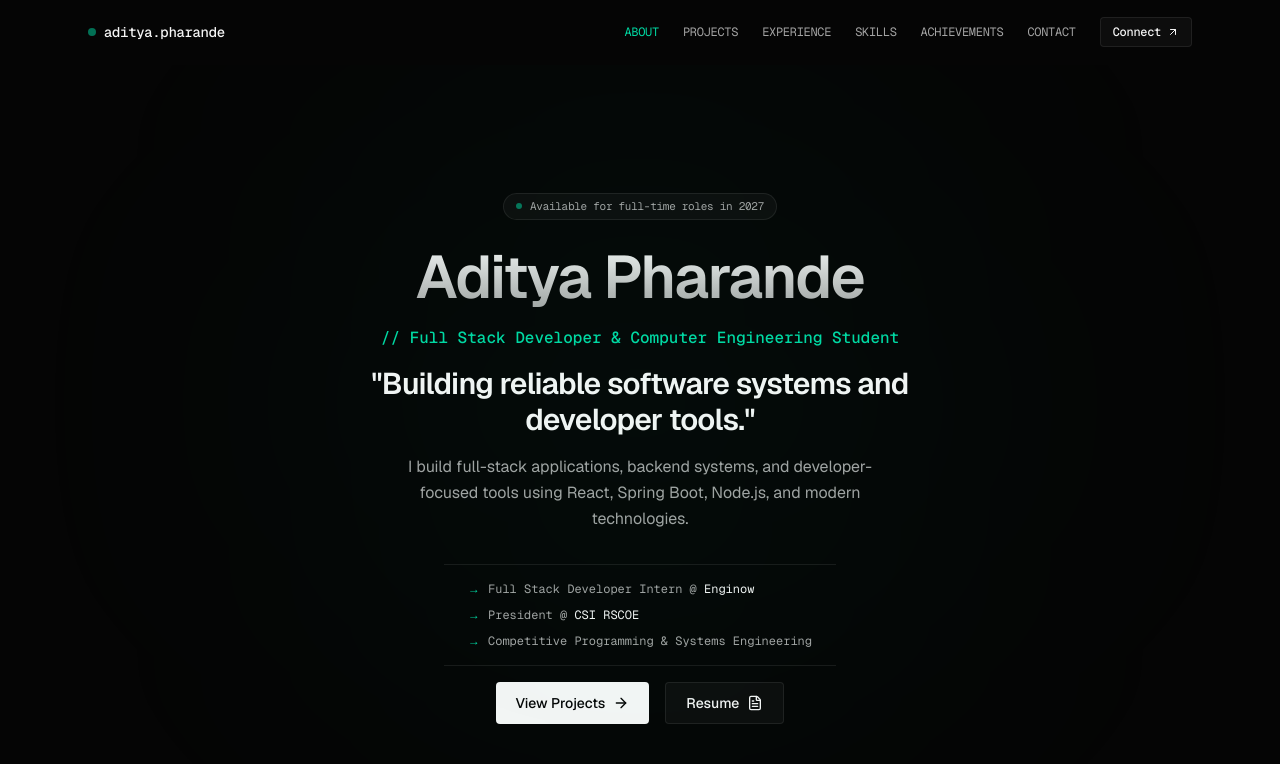
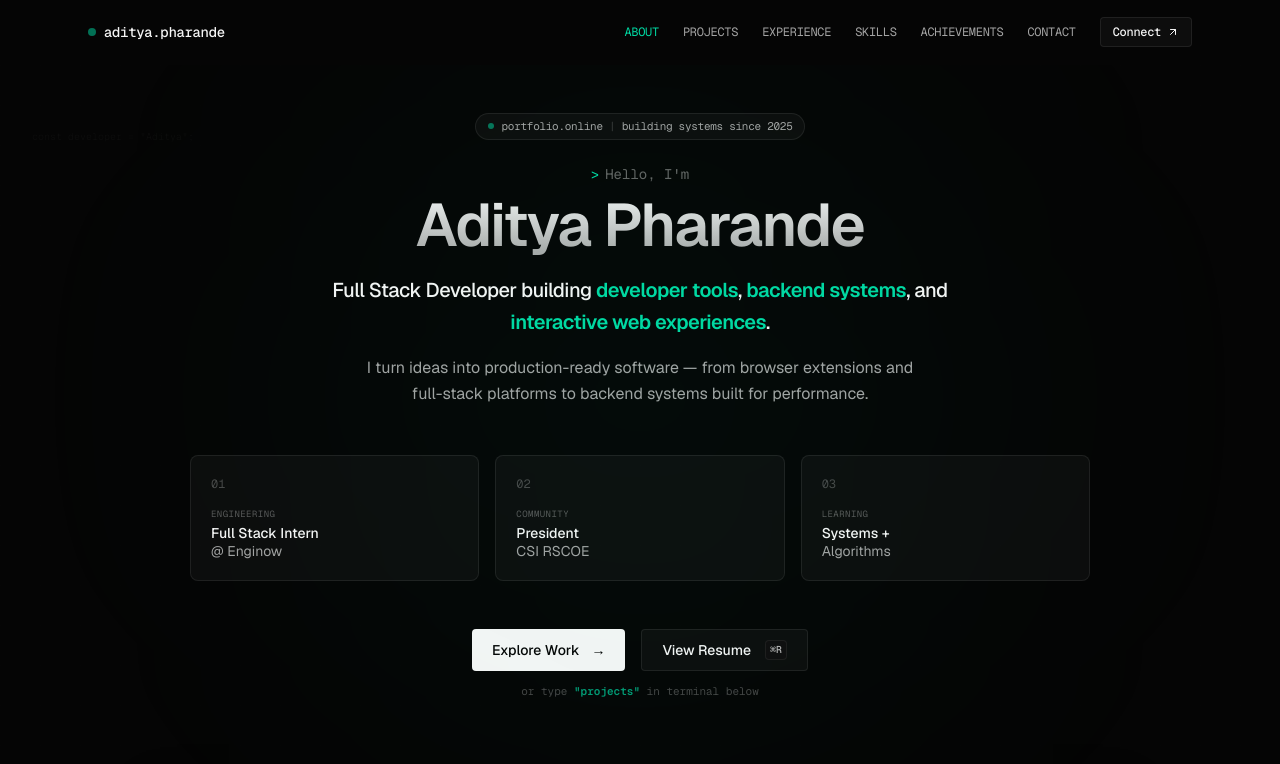
Before and after one commit to aditya-codes-git/Portfolio, a Next.js app: page / in a window 1280 px wide. Shown: the top 764 px of the page. Built offline with nearby package versions, Linux system fonts and the light colour scheme.

Commit message:
feat: UI improvements

```diff
--- a/src/components/features/Terminal.tsx
+++ b/src/components/features/Terminal.tsx
@@ -195,7 +195,7 @@ export const Terminal: React.FC = () => {
     <div
       onClick={handleTerminalClick}
       className={cn(
-        "w-full max-w-[1000px] h-[400px] md:h-[500px] bg-card border shadow-2xl overflow-hidden font-mono text-sm leading-relaxed rounded-md cursor-pointer flex flex-col transition-colors duration-200 text-left",
+        "w-full max-w-[1000px] h-[400px] md:h-[500px] bg-card border shadow-2xl overflow-hidden font-mono text-sm leading-relaxed rounded-md cursor-text flex flex-col transition-colors duration-200 text-left",
         isFocused ? "border-accent/30" : "border-border-subtle"
       )}
     >
@@ -230,10 +230,12 @@ export const Terminal: React.FC = () => {
               <span className="font-semibold text-[#F5F5F5] whitespace-pre break-all">
                 {rawInput}
                 {isFocused && (
-                  <span className={cn(
-                    "inline-block w-1.5 h-4 bg-accent ml-0.5 align-middle transition-opacity duration-100",
-                    showCursor ? "opacity-100" : "opacity-0"
-                  )} />
+                  <span
+                    className="text-accent select-none ml-0.5 font-bold"
+                    style={{ animation: 'blink 1s step-start infinite' }}
+                  >
+                    |
+                  </span>
                 )}
               </span>
             )}
--- a/src/components/sections/Hero.tsx
+++ b/src/components/sections/Hero.tsx
@@ -1,84 +1,175 @@
 "use client";
 
 import React from "react";
-import { ArrowRight, FileText } from "lucide-react";
 import { Button } from "@/components/ui/Button";
 import { Terminal } from "@/components/features/Terminal";
 import { motion } from "framer-motion";
 
 export const Hero: React.FC = () => {
-  const introFadeProps = {
-    initial: { opacity: 0, y: 15 },
+  const statusFadeProps = {
+    initial: { opacity: 0, y: 10 },
     animate: { opacity: 1, y: 0 },
-    transition: { duration: 0.6, ease: [0.16, 1, 0.3, 1] as const }
+    transition: { duration: 0.5, delay: 0.1, ease: [0.16, 1, 0.3, 1] as const }
+  };
+
+  const nameFadeProps = {
+    initial: { opacity: 0, y: 10 },
+    animate: { opacity: 1, y: 0 },
+    transition: { duration: 0.5, delay: 0.2, ease: [0.16, 1, 0.3, 1] as const }
+  };
+
+  const descFadeProps = {
+    initial: { opacity: 0, y: 10 },
+    animate: { opacity: 1, y: 0 },
+    transition: { duration: 0.5, delay: 0.3, ease: [0.16, 1, 0.3, 1] as const }
+  };
+
+  const cardsFadeProps = {
+    initial: { opacity: 0, y: 10 },
+    animate: { opacity: 1, y: 0 },
+    transition: { duration: 0.5, delay: 0.4, ease: [0.16, 1, 0.3, 1] as const }
+  };
+
+  const buttonsFadeProps = {
+    initial: { opacity: 0, y: 10 },
+    animate: { opacity: 1, y: 0 },
+    transition: { duration: 0.5, delay: 0.5, ease: [0.16, 1, 0.3, 1] as const }
   };
 
   const terminalFadeProps = {
-    initial: { opacity: 0, y: 15 },
+    initial: { opacity: 0, y: 12 },
     animate: { opacity: 1, y: 0 },
-    transition: { duration: 0.6, delay: 0.25, ease: [0.16, 1, 0.3, 1] as const }
+    transition: { duration: 0.6, delay: 0.65, ease: [0.16, 1, 0.3, 1] as const }
   };
 
   return (
-    <section className="relative min-h-[calc(100vh-4rem)] flex flex-col justify-center items-center py-20 lg:py-32 overflow-hidden text-center">
+    <section className="relative min-h-[calc(100vh-4rem)] flex flex-col justify-start items-center pt-8 pb-20 lg:pt-12 lg:pb-32 overflow-hidden text-center">
       {/* Background radial highlight */}
       <div className="absolute top-1/4 left-1/2 -translate-x-1/2 -translate-y-1/2 w-[700px] h-[700px] bg-accent/3 rounded-full blur-[140px] pointer-events-none" />
 
+      {/* Subtle developer grid background */}
+      <div
+        className="absolute inset-0 opacity-[0.03] pointer-events-none"
+        style={{
+          backgroundImage: `
+            linear-gradient(to right, rgba(255, 255, 255, 0.1) 1px, transparent 1px),
+            linear-gradient(to bottom, rgba(255, 255, 255, 0.1) 1px, transparent 1px)
+          `,
+          backgroundSize: '40px 40px',
+        }}
+      />
+
+      {/* Decorative faint background text */}
+      <div className="absolute top-16 left-8 font-mono text-[10px] text-foreground/[0.03] select-none pointer-events-none hidden md:block">
+        <code>const developer = "Aditya";</code>
+      </div>
+      <div className="absolute bottom-24 right-8 font-mono text-[10px] text-foreground/[0.03] select-none pointer-events-none hidden md:block">
+        <code>console.log(developer.getProjects());</code>
+      </div>
+
       <div className="max-w-6xl mx-auto px-6 w-full flex flex-col items-center">
-        {/* Intro Info Content */}
+        {/* Intro Info Content Container */}
+        <div className="hero-content max-w-[900px] w-full flex flex-col items-center">
+
+          {/* System Status Badge */}
           <motion.div
-          {...introFadeProps}
-          className="hero-content max-w-[850px] w-full flex flex-col items-center space-y-6"
+            {...statusFadeProps}
+            className="inline-flex items-center gap-2 px-3 py-1 bg-card border border-border-subtle rounded-full w-fit select-none"
           >
-          {/* Status Tag */}
-          <div className="inline-flex items-center gap-2 px-3 py-1 bg-card border border-border-subtle rounded-full w-fit">
             <span className="w-1.5 h-1.5 rounded-full bg-accent animate-pulse" />
             <span className="text-[11px] font-mono tracking-tight text-secondary-text">
-              Available for full-time roles in 2027
+              portfolio.online <span className="text-secondary-text/30">|</span> building systems since 2025
             </span>
+          </motion.div>
+
+          {/* Name / Prompt Block */}
+          <motion.div
+            {...nameFadeProps}
+            className="mt-6 flex flex-col items-center select-none"
+          >
+            <div className="text-sm font-mono text-secondary-text/60 flex items-center gap-1.5">
+              <span className="text-accent">&gt;</span>
+              <span>Hello, I'm</span>
             </div>
-
-          <div className="space-y-4 w-full flex flex-col items-center">
-            <h1 className="text-4xl sm:text-5xl lg:text-6xl font-semibold tracking-tight leading-[1.1] text-gradient">
+            <h1 className="text-4xl sm:text-5xl lg:text-6xl font-semibold tracking-tight leading-[1.1] text-gradient mt-2">
               Aditya Pharande
             </h1>
-            <p className="text-sm sm:text-base font-medium text-accent font-mono">
-              // Full Stack Developer & Computer Engineering Student
+          </motion.div>
+
+          {/* Subtitle & Description */}
+          <motion.div
+            {...descFadeProps}
+            className="text-center max-w-2xl mt-4 flex flex-col items-center gap-4"
+          >
+            <p className="text-lg sm:text-xl font-medium tracking-tight text-[#F5F5F5] leading-relaxed">
+              Full Stack Developer building <span className="text-accent font-semibold">developer tools</span>, <span className="text-accent font-semibold">backend systems</span>, and <span className="text-accent font-semibold">interactive web experiences</span>.
             </p>
-            <h2 className="text-2xl sm:text-3xl font-semibold tracking-tight text-[#F5F5F5] max-w-xl">
-              "Building reliable software systems and developer tools."
-            </h2>
-            <p className="text-secondary-text text-sm sm:text-base leading-relaxed max-w-lg">
-              I build full-stack applications, backend systems, and developer-focused tools using React, Spring Boot, Node.js, and modern technologies.
+            <p className="text-secondary-text text-sm sm:text-base leading-relaxed max-w-xl mx-auto">
+              I turn ideas into production-ready software — from browser extensions and full-stack platforms to backend systems built for performance.
             </p>
-          </div>
+          </motion.div>
 
-          {/* Current Status Highlights (Left aligned list, centered container) */}
-          <div className="border-t border-b border-border-subtle py-4 my-2 max-w-md w-full sm:w-fit sm:min-w-[320px] font-mono text-xs text-secondary-text text-left flex flex-col gap-2.5 px-6">
-            <div className="flex items-center gap-2">
-              <span className="text-accent">→</span>
-              <span>Full Stack Developer Intern @ <strong className="text-foreground font-normal">Enginow</strong></span>
-            </div>
-            <div className="flex items-center gap-2">
-              <span className="text-accent">→</span>
-              <span>President @ <strong className="text-foreground font-normal">CSI RSCOE</strong></span>
-            </div>
-            <div className="flex items-center gap-2">
-              <span className="text-accent">→</span>
-              <span>Competitive Programming & Systems Engineering</span>
+          {/* Compact Developer Status Cards */}
+          <motion.div
+            {...cardsFadeProps}
+            className="grid grid-cols-1 sm:grid-cols-3 gap-4 w-full mt-12"
+          >
+            {/* Card 1 */}
+            <div className="bg-card border border-border-subtle p-5 rounded-lg text-left flex flex-col justify-between min-h-[120px] hover:border-accent/30 transition-all duration-300 group">
+              <span className="font-mono text-xs text-secondary-text/40 group-hover:text-accent/50 transition-colors">01</span>
+              <div className="mt-4">
+                <span className="font-mono text-[9px] uppercase tracking-wider text-secondary-text/50 block mb-1">Engineering</span>
+                <span className="text-sm font-medium text-[#F5F5F5] leading-tight block">
+                  Full Stack Intern <br />
+                  <span className="text-secondary-text font-normal">@ Enginow</span>
+                </span>
               </div>
             </div>
 
-          {/* CTA Buttons */}
-          <div className="flex flex-wrap justify-center gap-4 pt-2">
+            {/* Card 2 */}
+            <div className="bg-card border border-border-subtle p-5 rounded-lg text-left flex flex-col justify-between min-h-[120px] hover:border-accent/30 transition-all duration-300 group">
+              <span className="font-mono text-xs text-secondary-text/40 group-hover:text-accent/50 transition-colors">02</span>
+              <div className="mt-4">
+                <span className="font-mono text-[9px] uppercase tracking-wider text-secondary-text/50 block mb-1">Community</span>
+                <span className="text-sm font-medium text-[#F5F5F5] leading-tight block">
+                  President <br />
+                  <span className="text-secondary-text font-normal">CSI RSCOE</span>
+                </span>
+              </div>
+            </div>
+
+            {/* Card 3 */}
+            <div className="bg-card border border-border-subtle p-5 rounded-lg text-left flex flex-col justify-between min-h-[120px] hover:border-accent/30 transition-all duration-300 group">
+              <span className="font-mono text-xs text-secondary-text/40 group-hover:text-accent/50 transition-colors">03</span>
+              <div className="mt-4">
+                <span className="font-mono text-[9px] uppercase tracking-wider text-secondary-text/50 block mb-1">Learning</span>
+                <span className="text-sm font-medium text-[#F5F5F5] leading-tight block">
+                  Systems + <br />
+                  <span className="text-secondary-text font-normal">Algorithms</span>
+                </span>
+              </div>
+            </div>
+          </motion.div>
+
+          {/* Developer CTA Buttons */}
+          <motion.div
+            {...buttonsFadeProps}
+            className="flex flex-col items-center gap-3 mt-12"
+          >
+            <div className="flex flex-wrap justify-center gap-4">
               <Button href="#projects" variant="primary">
-              View Projects <ArrowRight className="w-4 h-4" />
+                Explore Work <span className="ml-1 font-mono">→</span>
               </Button>
               <Button href="/resume.pdf" variant="secondary" external>
-              Resume <FileText className="w-4 h-4" />
+                View Resume <span className="ml-1.5 font-mono text-[10px] opacity-75 border border-border-subtle px-1 py-0.5 rounded bg-card-alt">⌘R</span>
               </Button>
             </div>
+            <span className="text-[11px] font-mono text-secondary-text/40 select-none">
+              or type <code className="text-accent/70 font-semibold font-mono">"projects"</code> in terminal below
+            </span>
           </motion.div>
+
+        </div>
 
         {/* Centerpiece Interactive Terminal */}
         <motion.div
```
Lines whose indentation alone changed are shown as unchanged.
